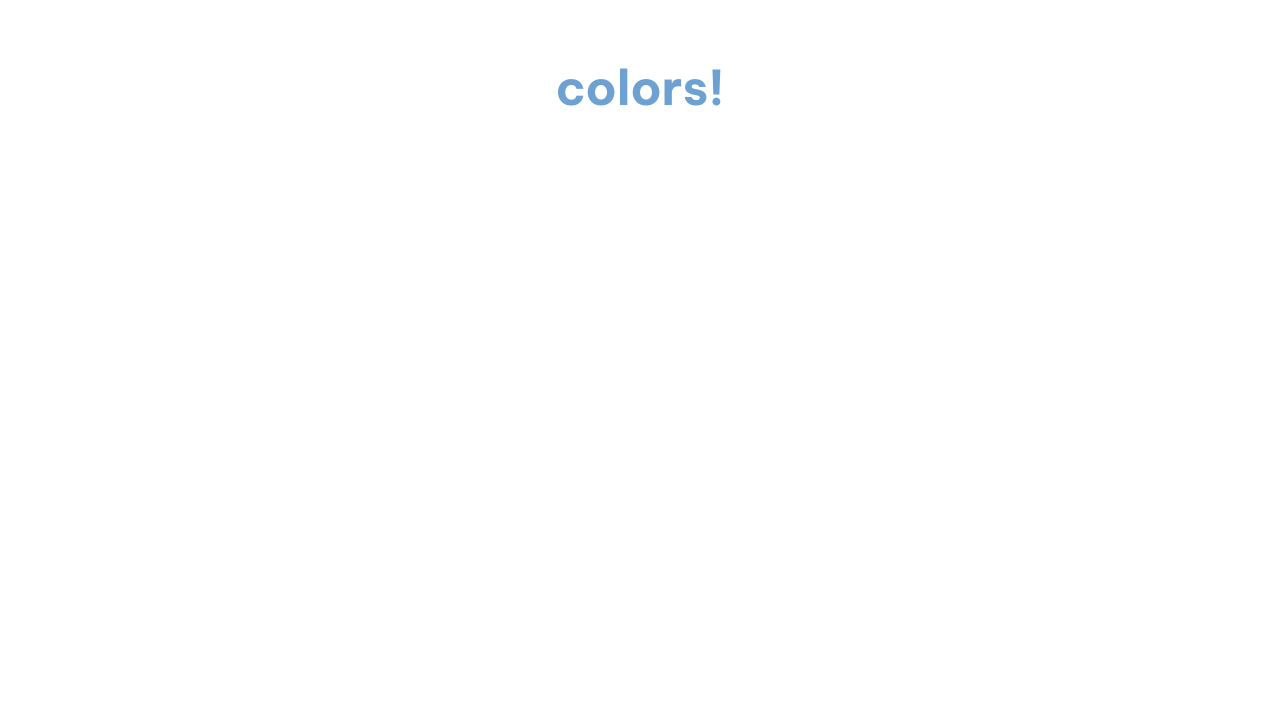
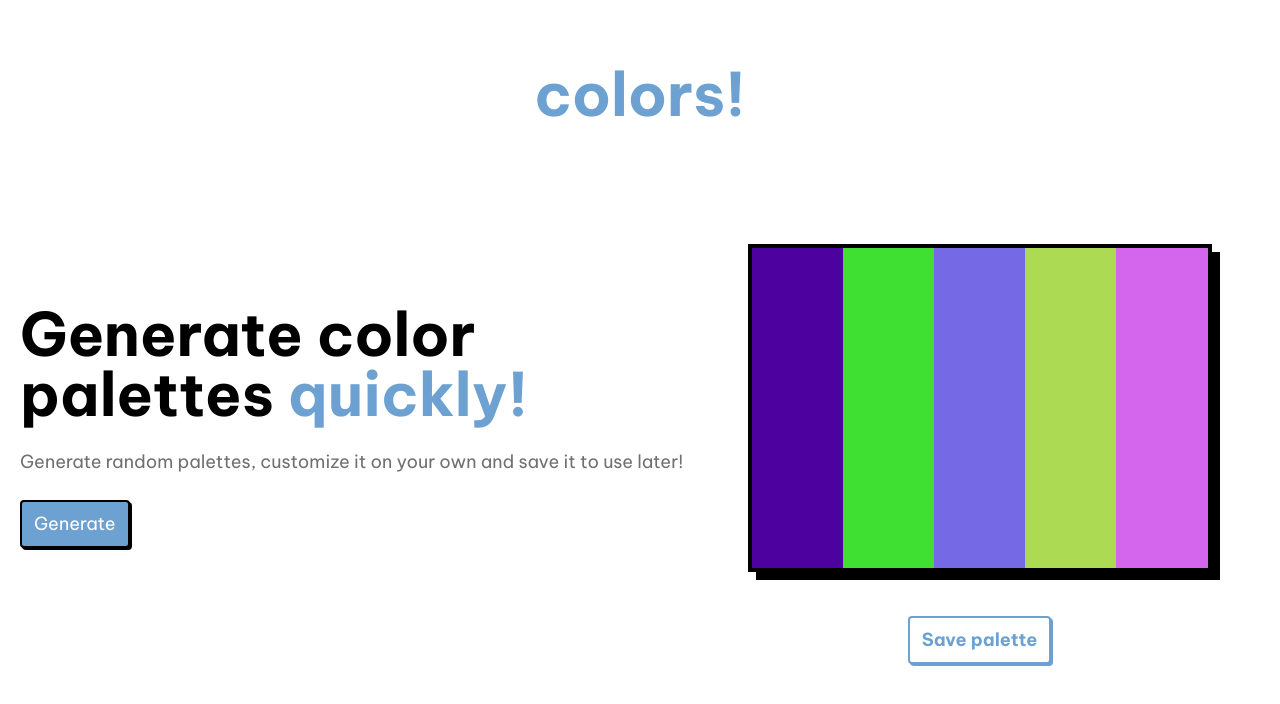
Before and after one commit to pedrohenriiz/colors, a React (Vite) app: page / in a window 1280 px wide. Shown: the top 704 px of the page. Built offline with nearby package versions, Linux system fonts and the light colour scheme.

Commit message:
Creates projects basic interface

```diff
--- a/src/App.tsx
+++ b/src/App.tsx
@@ -1,11 +1,99 @@
+import { useEffect, useState, useCallback } from 'react';
 import { Header } from './components/Header';
+import { GeneratedColor } from './components/GeneratedColor';
 import './styles/global.css';
+import { generateRandomColor } from './utils/generateRandomColor';
+
+type ColorProps = {
+  color: string;
+  index: number;
+  isLocked: boolean;
+};
+
+const COLORS_POSITIONS = [0, 1, 2, 3, 4];
 
 function App() {
+  const [colors, setColors] = useState<ColorProps[]>([]);
+
+  const generateColors = useCallback(() => {
+    setColors(() => {
+      const newColors = [];
+
+      for (let i = 0; i < COLORS_POSITIONS.length; i++) {
+        // TODO: Ver o caso onde alguma cor esta bloqueada
+        // if (previousColors[i]?.index === i) {
+        //   continue;
+        // }
+
+        const generatedRandomColor = generateRandomColor();
+
+        newColors.push({
+          index: i,
+          color: generatedRandomColor,
+          isLocked: false,
+        });
+      }
+
+      return newColors;
+    });
+  }, []);
+
+  useEffect(() => {
+    generateColors();
+  }, []);
+
   return (
-    <>
+    <div className='px-5 mx-auto lg:max-w-7xl'>
       <Header />
-    </>
+
+      <section className='container mx-auto flex justify-between items-center flex-col lg:flex-row lg:justify-between'>
+        <div className='flex flex-col lg:mr-4'>
+          <h1 className='font-bold text-xl text-center md:text-3xl lg:text-6xl lg:text-left lg:max-w-lg'>
+            Generate color palettes <span className='text-blue'>quickly!</span>
+          </h1>
+
+          <p className='text-center text-gray-500 mt-4 md:mt-6 lg:text-left lg:text-lg'>
+            Generate random palettes, customize it on your own and save it to
+            use later!
+          </p>
+
+          <button
+            className='hidden border-solid border-2 w-fit border-black bg-blue text-white px-3 py-2 rounded-[4px] mt-6 text-lg lg:block'
+            style={{ boxShadow: '2px 2px 0px 0px #000000' }}
+            onClick={generateColors}
+          >
+            Generate
+          </button>
+        </div>
+
+        <div className='container flex flex-col items-center px-6 mx-auto mt-10 sm:mt-14 lg:max-w-lg'>
+          <div
+            className='flex flex-col border-solid w-full border-4 border-black max-w-lg md:flex-row'
+            style={{ boxShadow: '8px 8px 0px 0px #000000' }}
+          >
+            {colors.map((item) => (
+              <GeneratedColor key={item.index} color={item.color} />
+            ))}
+          </div>
+
+          <div className='mt-14 flex flex-col space-x-0 space-y-8 sm:mt-11 sm:flex-row sm:space-y-0 sm:space-x-32 lg:space-x-0 lg:items-center'>
+            <button
+              className='border-solid border-2 w-fit self-center border-black bg-blue text-white px-3 py-2 rounded-[4px] text-lg lg:hidden'
+              style={{ boxShadow: '2px 2px 0px 0px #000000' }}
+            >
+              Generate
+            </button>
+
+            <button
+              className='border-solid border-2 w-fit self-center border-blue bg-white text-blue px-3 py-2 rounded-[4px] text-lg font-bold'
+              style={{ boxShadow: '2px 2px 0px 0px #6CA1D1' }}
+            >
+              Save palette
+            </button>
+          </div>
+        </div>
+      </section>
+    </div>
   );
 }
 
--- /dev/null
+++ b/src/components/GeneratedColor/index.tsx
@@ -0,0 +1,12 @@
+interface GeneratedColorProps {
+  color: string;
+}
+
+export function GeneratedColor({ color }: GeneratedColorProps) {
+  return (
+    <div
+      className='w-full h-16 md:h-80'
+      style={{ backgroundColor: color }}
+    ></div>
+  );
+}
--- a/src/components/Header/index.tsx
+++ b/src/components/Header/index.tsx
@@ -1,7 +1,9 @@
 export function Header() {
   return (
-    <header className='w-full p-10 flex justify-center md:p-12 lg:p-16'>
-      <p className='text-4xl text-blue font-bold md:text-5xl'>colors!</p>
+    <header className='w-full pt-10 mb-5 flex justify-center md:p-12 md:mb-0 lg:p-16'>
+      <p className='text-4xl text-blue font-bold md:text-5xl lg:text-6xl'>
+        colors!
+      </p>
     </header>
   );
 }
```
